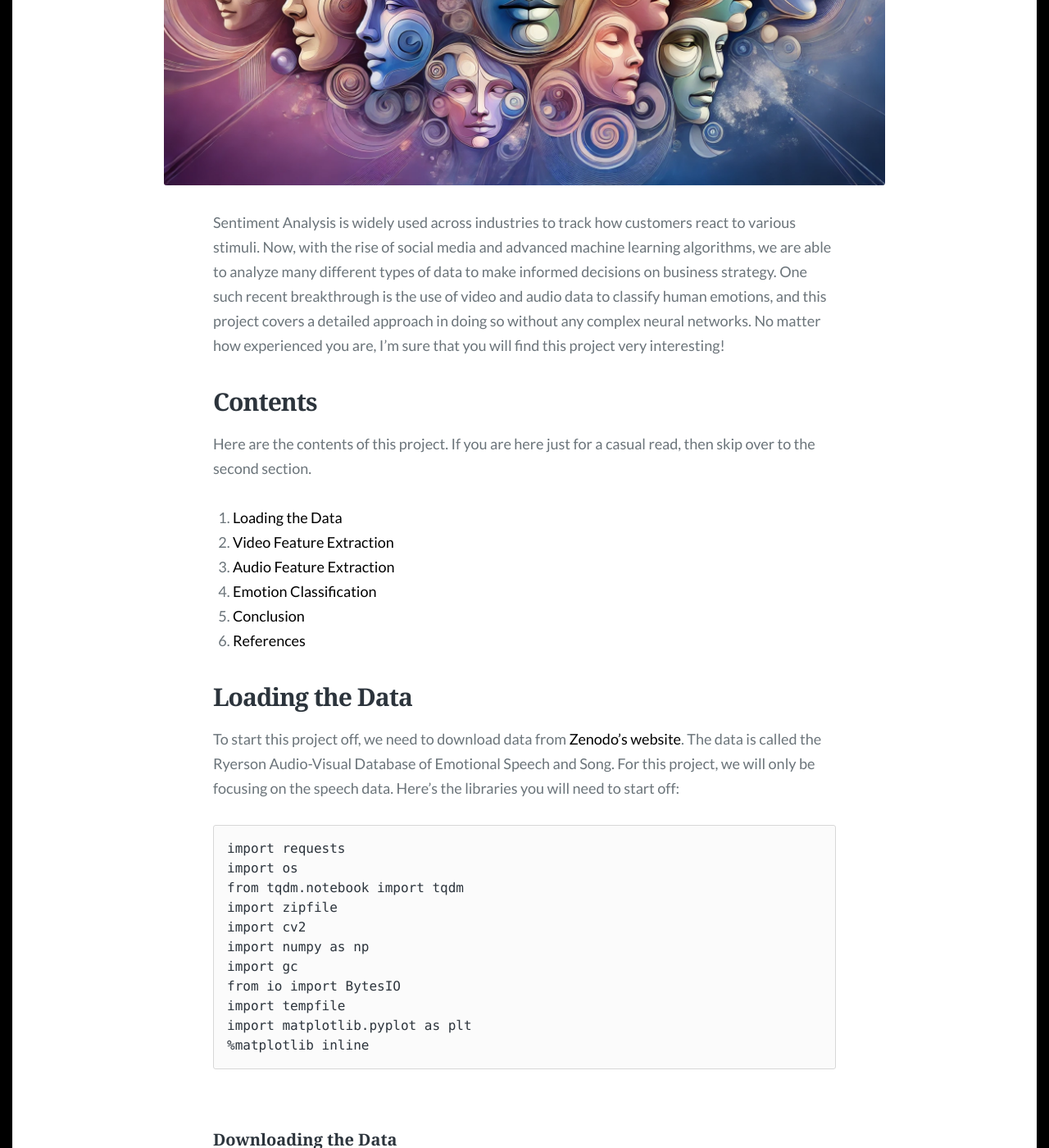
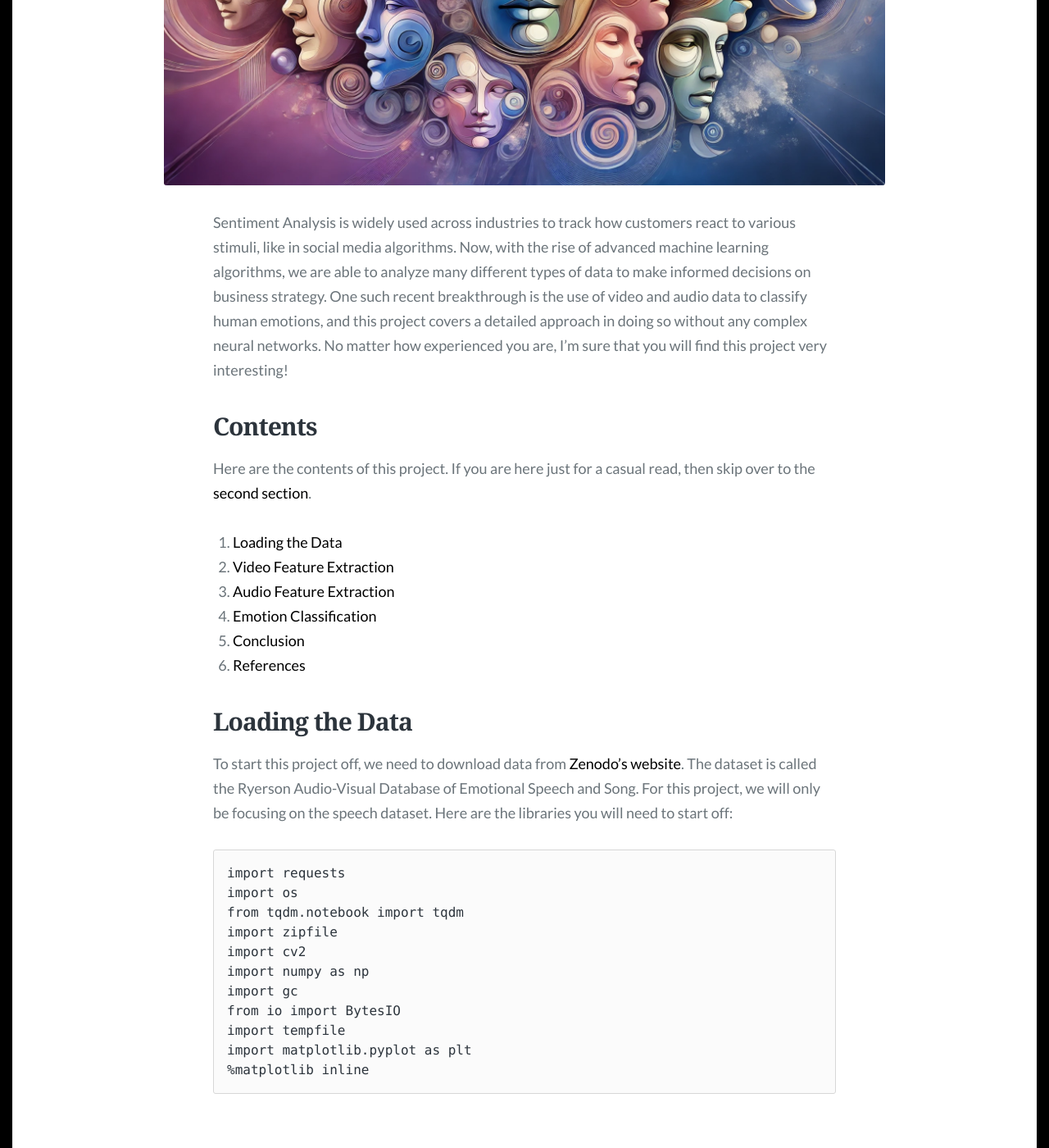
Before and after one commit to Chai-T29/Chai-T29.github.io, a Jekyll site: the page built from _posts/2024-07-21-classifying-emotions-from-videos.md, in a window 1280 px wide and 1400 px high, scrolled down 645 px. Shown: the whole window at 82% size. Built offline with Jekyll 4.4.1, drawn with Linux system fonts in a browser that asks for light colours; some web fonts are replaced; formulas are drawn with MathJax 3; some of the changed text lies outside the part shown.

Commit message:
Update 2024-07-21-classifying-emotions-from-videos.md

````diff
--- a/_posts/2024-07-21-classifying-emotions-from-videos.md
+++ b/_posts/2024-07-21-classifying-emotions-from-videos.md
@@ -7,12 +7,12 @@
 tags: [computervision, machinelearning, research]
 ---
 
-Sentiment Analysis is widely used across industries to track how customers react to various stimuli. Now, with the rise of social media and advanced machine learning algorithms, we are able to analyze many different types of data to make informed decisions on business strategy. One such recent breakthrough is the use of video and audio data to classify human emotions, and this project covers a detailed approach in doing so without any complex neural networks. No matter how experienced you are, I'm sure that you will find this project very interesting!
+Sentiment Analysis is widely used across industries to track how customers react to various stimuli, like in social media algorithms. Now, with the rise of advanced machine learning algorithms, we are able to analyze many different types of data to make informed decisions on business strategy. One such recent breakthrough is the use of video and audio data to classify human emotions, and this project covers a detailed approach in doing so without any complex neural networks. No matter how experienced you are, I'm sure that you will find this project very interesting!
 <!--more-->
 
 ## Contents
 
-Here are the contents of this project. If you are here just for a casual read, then skip over to the second section.
+Here are the contents of this project. If you are here just for a casual read, then skip over to the [second section](#video-feature-extraction).
 1.  [Loading the Data](#loading-the-data)
 2.  [Video Feature Extraction](#video-feature-extraction)
 3.  [Audio Feature Extraction](#audio-feature-extraction)
@@ -21,7 +21,7 @@
 6.  [References](#references)
 
 ## Loading the Data
-To start this project off, we need to download data from [Zenodo's website](https://zenodo.org/records/1188976). The data is called the Ryerson Audio-Visual Database of Emotional Speech and Song. For this project, we will only be focusing on the speech data. Here's the libraries you will need to start off:
+To start this project off, we need to download data from [Zenodo's website](https://zenodo.org/records/1188976). The dataset is called the Ryerson Audio-Visual Database of Emotional Speech and Song. For this project, we will only be focusing on the speech dataset. Here are the libraries you will need to start off:
 
 ```py
 import requests
@@ -41,7 +41,7 @@
 
 #### Downloading the Data
 
-If you choose to get an api key from their website, you can use the code below to download the data to your computer. But, this data is extremely large, so unless your computer is capable of handling large data, I would not recommend you do this locally.
+If you choose to get an API key from their website, you can use the code below to download the dataset to your computer. But, the dataset is extremely large, so unless your computer is very powerful, I would not recommend you do this locally.
 
 <Details markdown="block">
 <summary>Click here to view the code</summary>
@@ -86,7 +86,7 @@
 
 #### Processing Each Video
 
-Once we have the data downloaded and ready to go, we need to reduce the size of each frame and standardize the number of frames in each video to a desired number. This keeps our data compact and reduces the amount of redundancy in our data. For example, we can standardize the frame count to 50 so that every video only has 50 frames. This also makes our analysis easier because we can combine all the videos into one tensor.
+Once we have the dataset downloaded and ready to go, we need to reduce the size of each frame and standardize the number of frames in each video to a desired count. This keeps our data compact and reduces the amount of redundancy. For example, we can standardize the frame count to 50 so that every video only has 50 frames. This also makes our analysis easier because we can combine all the videos into training and testing tensor.
 
 <Details markdown="block">
 <summary>Click here to view the code</summary>
````
